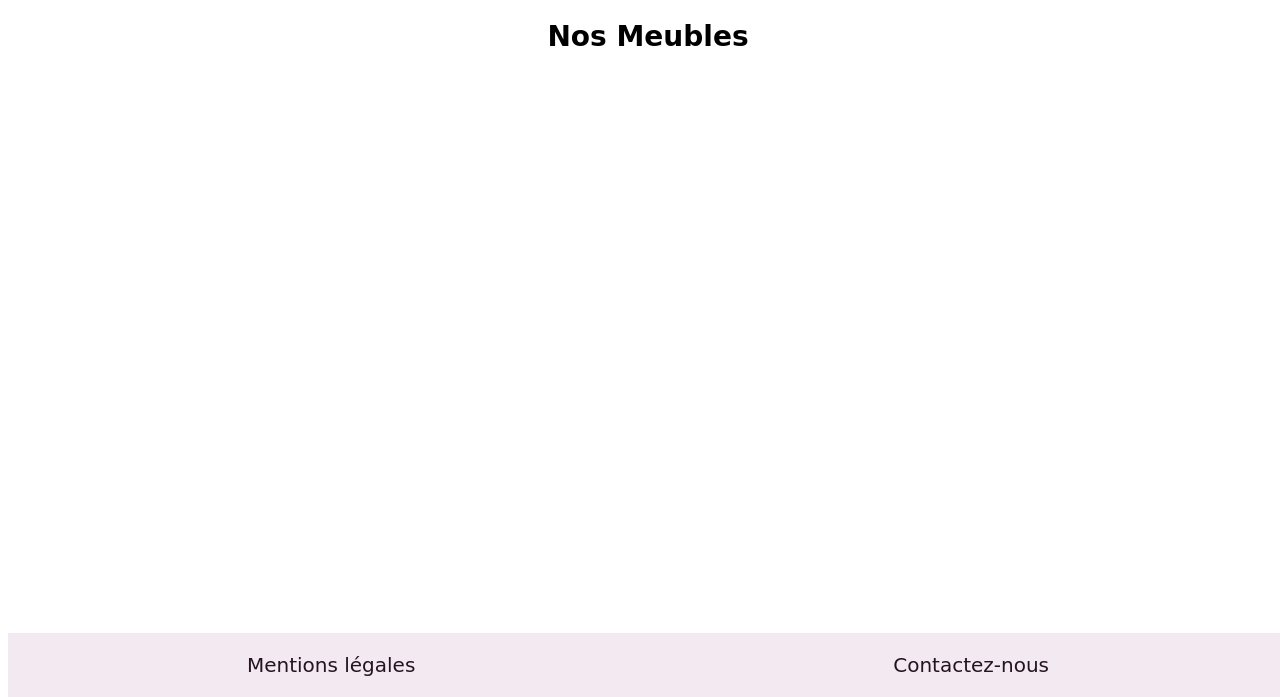
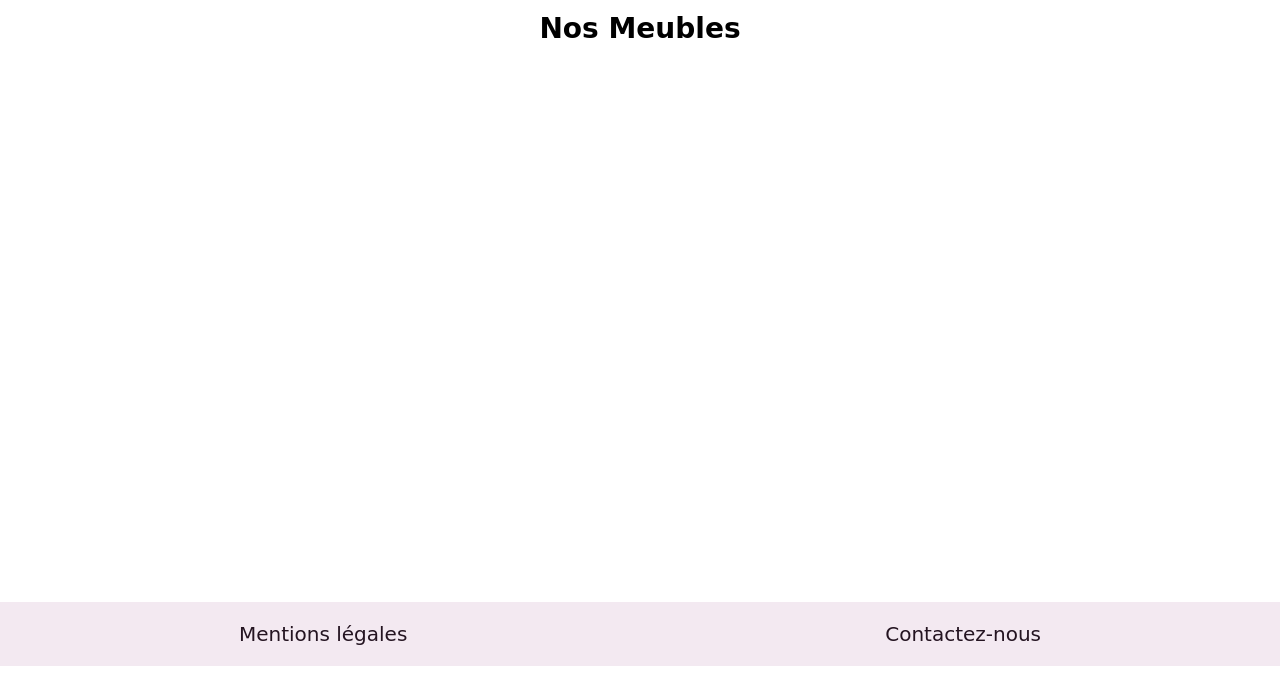
Before and after one commit to mtardif45/ORINOCO, a website: page index.html in a window 1280 px wide. Shown: the part 111-808 px from the top of the page. Drawn offline with Linux system fonts and the light colour scheme; no server answers; a web font is replaced by a local one.

Commit message:
correction css

```diff
--- a/style.css
+++ b/style.css
@@ -1,11 +1,11 @@
-html {
-    height: 100%;
-}
+html,
 body {
     width: 100%;
-    min-height: 100%;
-    position: relative;
+    height: 100%;
+    margin: 0;
+    padding: 0;
 }
+
 /** en-tête avec intitulé du site + logo panier **/
 header {
     width: 100%;
@@ -44,6 +44,7 @@ h2 {
 }
 
 main {
+    min-height: 70%;
     width: 70%;
     display: block;
     margin: 0 auto;
@@ -95,11 +96,9 @@ footer {
     background-color: #f3e9f1;
     font-family: 'Finger Paint', cursive;
     font-size: 20px;
-    margin-top: 40px;
-    position: absolute;
-    bottom: 0;
-    right: 0;
-    left: 0;
+    width: 100%;
+    height: auto;
+    margin-top: 30px;
 }
 
 nav {
```
Also changed, not shown: panier.html (+0 -3 lines), produit.html (+5 -3 lines).
